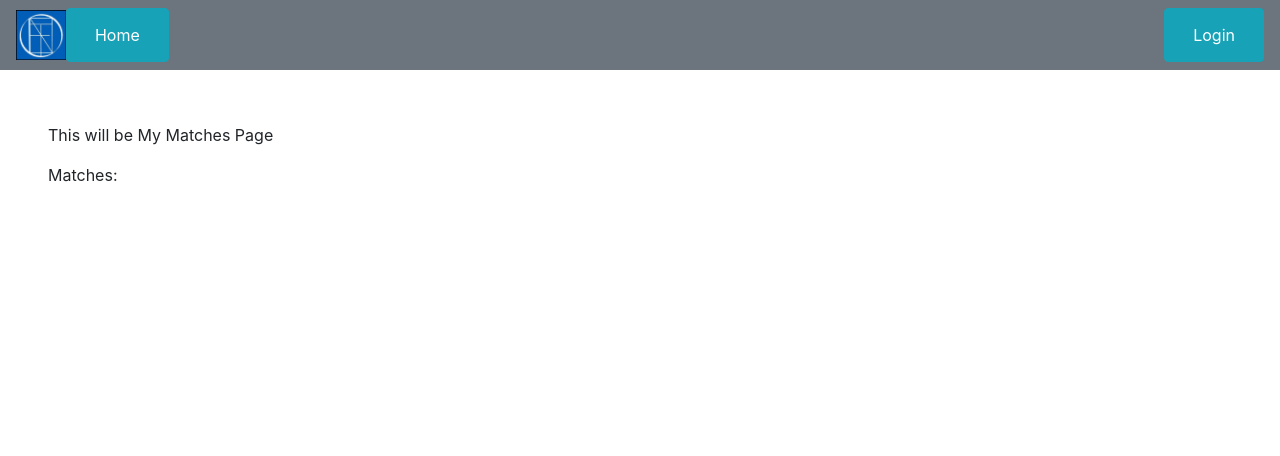
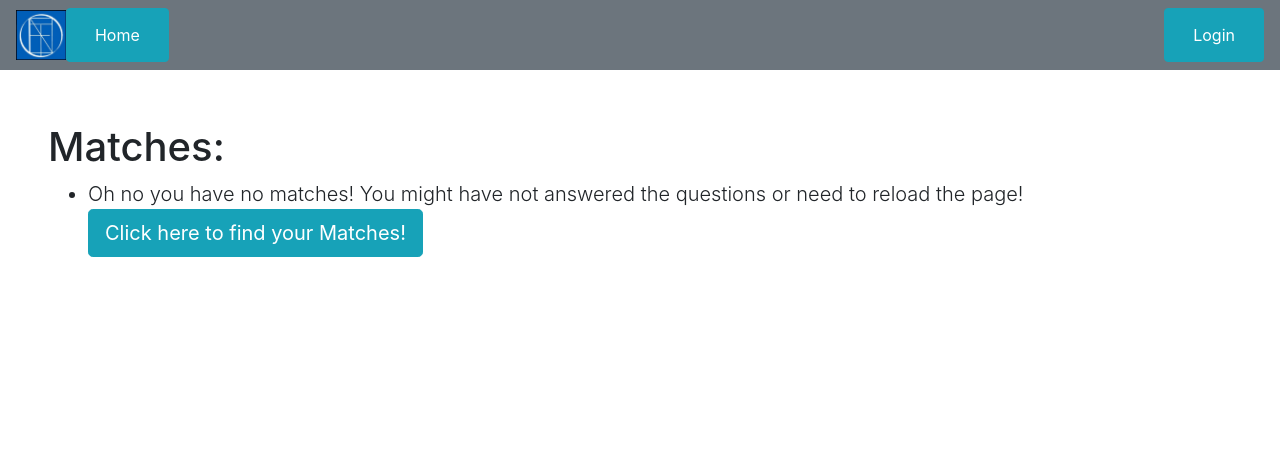
Before and after one commit to Ieuz/StudentConnect, a Django app: template templates/studentConnect/myMatches.html in a window 1280 px wide. Shown: the top 456 px of the page. Run offline with Django 3.2, Linux system fonts and the light colour scheme; the template is opened without the code that fills it, so the values that code supplies are empty.

Commit message:
Matches page functional and pretty(er) + QoL after registering

```diff
--- a/templates/studentConnect/myMatches.html
+++ b/templates/studentConnect/myMatches.html
@@ -1,22 +1,54 @@
 {% extends 'StudentConnect/base.html' %}
+
 {% load staticfiles %}
 
+
+
 {% block title_block %}
+
     My Matches
+
 {% endblock %}
 
+
+
 {% block body_block %}
+
 <!--    <meta http-equiv="X-UA-Compatible" content = "IE=edge">-->
-    <p> This will be My Matches Page </p>
-    <p>Matches:</p>
-    <ul>
+
+    <h1 class="">Matches:</h1>
+
+    <ul class="lead">
+
         {% for match in userInfo.matches.all %}
+
         <li><a href="{% url 'StudentConnect:otherProfiles' match.user.username %}">{{ match }}</a></li>
+
+        {% empty %}
+
+        <li>Oh no you have no matches! You might have not answered the questions or need to reload the page!</li>
+
+        <button type="button" class="btn btn-info btn-lg">
+
+            <a class="text-white" href="{% url 'StudentConnect:findMatches' %}">
+
+                Click here to find your Matches!
+
+            </a>
+
+        </button>
+
         {% endfor %}
+
     </ul>
 
 
+
+
     <script type="module" src="https://unpkg.com/ionicons@5.5.2/dist/ionicons/ionicons.esm.js"></script>
+
     <script nomodule src="https://unpkg.com/ionicons@5.5.2/dist/ionicons/ionicons.js"></script>
 
+
+
 {% endblock %}
--- a/templates/studentConnect/register.html
+++ b/templates/studentConnect/register.html
@@ -9,6 +9,7 @@
 <h1>Register for StudentConnect</h1>
 {% if registered %}
 <strong>thank you for registering!</strong>
+<meta http-equiv="refresh" content="5;url='{% url 'StudentConnect:Home' %}'" />
 {% else %}
 <strong>register here!</strong><br />
 <form id="student_form" method="post" action="{% url 'StudentConnect:register' %}"
```
Also changed, not shown: media/022c05bcfd823abd7da30eaf58ee63c2.jpg (added), media/0i6w9g3o65661_KvZurp1.png (added), media/240px-Glasgow_Tower_by_Chris_Collins.jpg (added), media/2p_AJ6PVAA.PNG (added), media/64027eb100f7d1d58b33f063784e8560_B8sNhuD.png (added).
